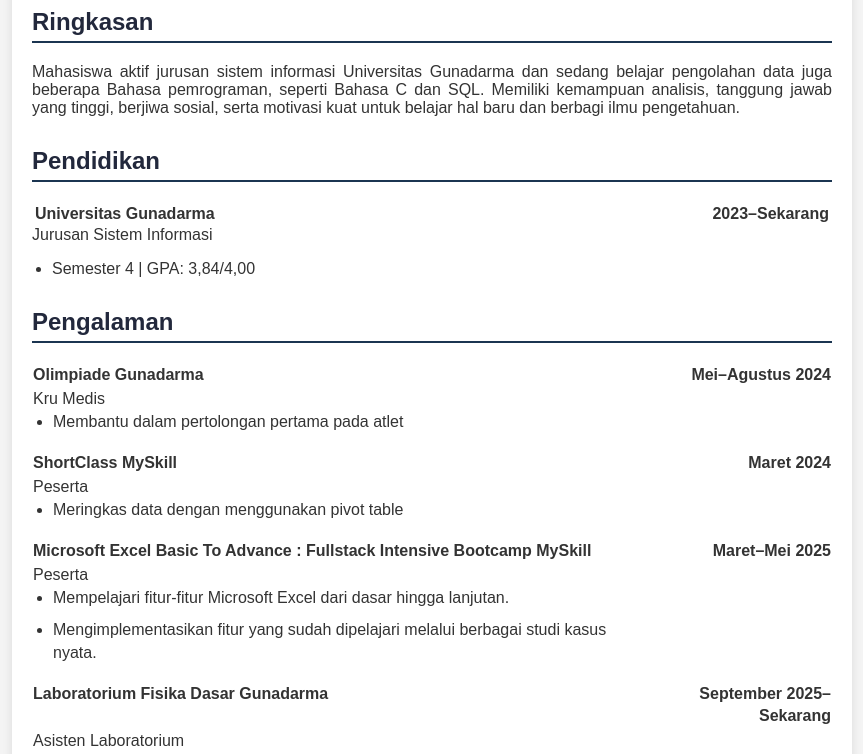
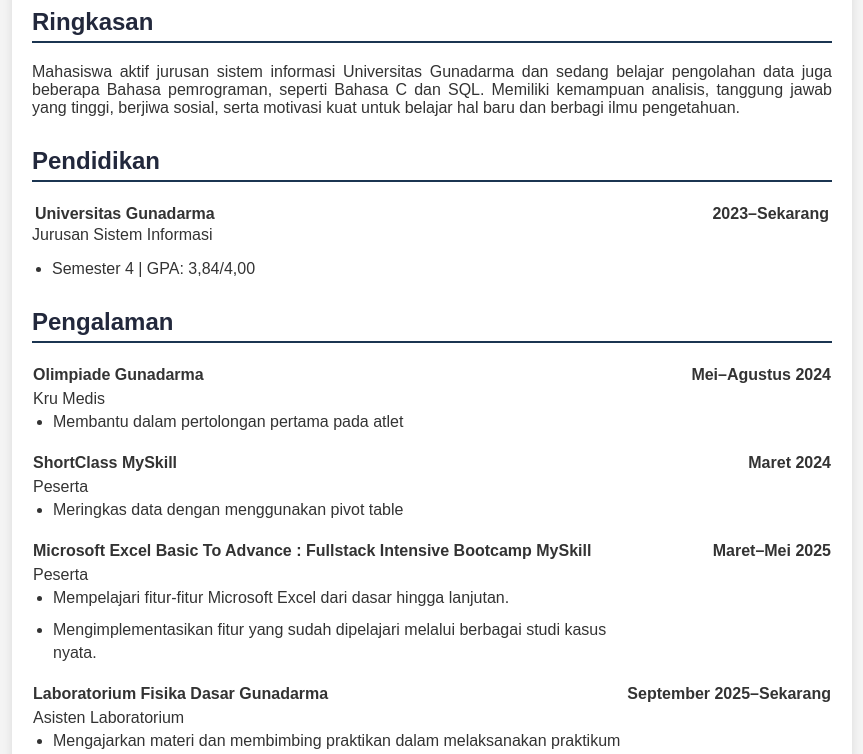
Before and after one commit to qilali5/webCV, a plain HTML site: page index.html in a window 1280 px wide. Shown: the part 188-942 px from the top of the page, without its empty margins (208-1071 px from the left). Drawn offline with Linux system fonts and the light colour scheme.

Commit message:
Update index.html

```diff
--- a/index.html
+++ b/index.html
@@ -91,7 +91,7 @@
                         <td style="padding-top: 8px; vertical-align: top;">
                             <strong>Laboratorium Fisika Dasar Gunadarma</strong>
                         </td>
-                        <td style="padding-top: 8px; text-align: right;"><strong>September 2025–Sekarang</strong></td>
+                        <td style="padding-top: 8px; text-align: right; white-space: nowrap;"><strong>September 2025–Sekarang</strong></td>
                     </tr>
                     <tr>
                         <td style="vertical-align: top;"> Asisten Laboratorium
```
